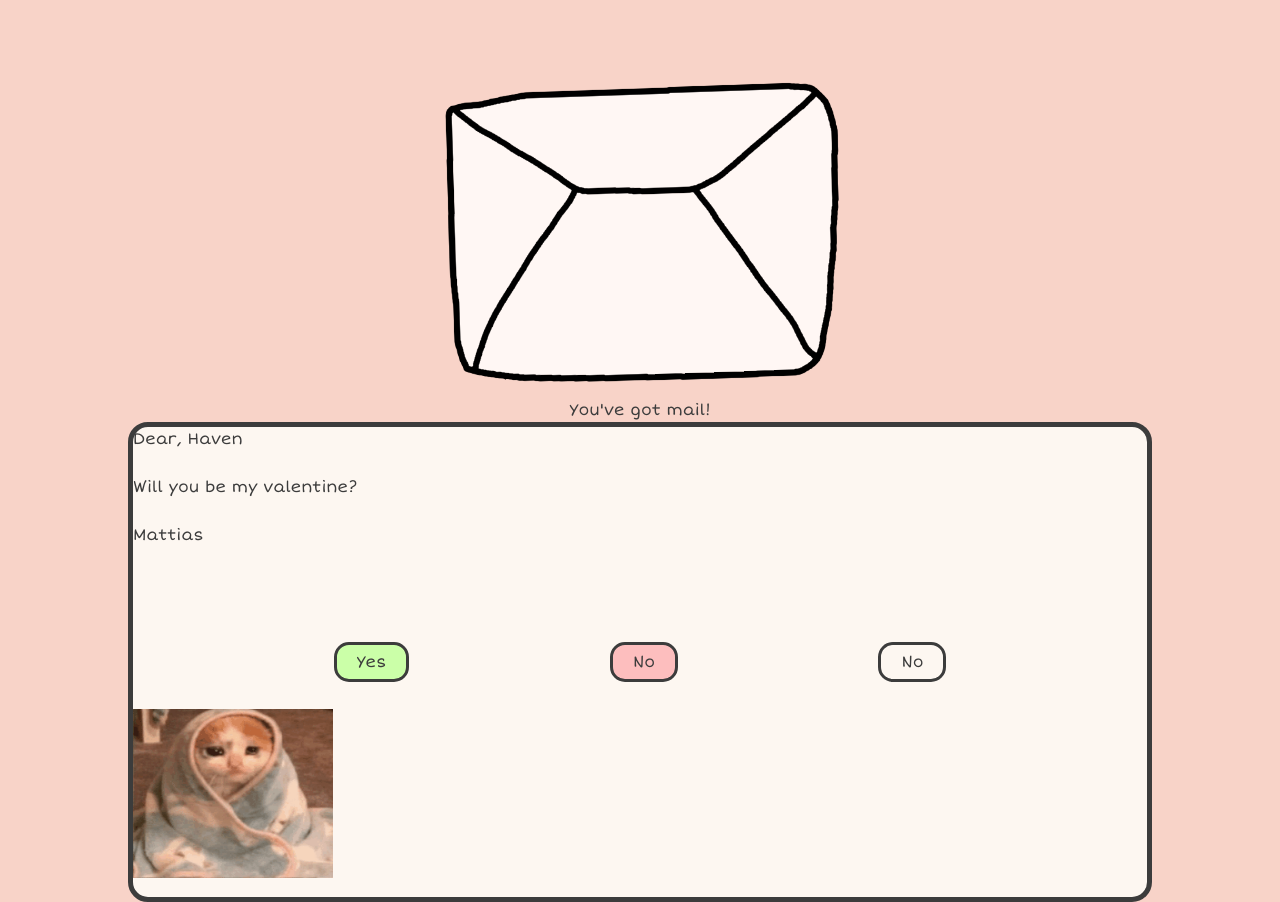
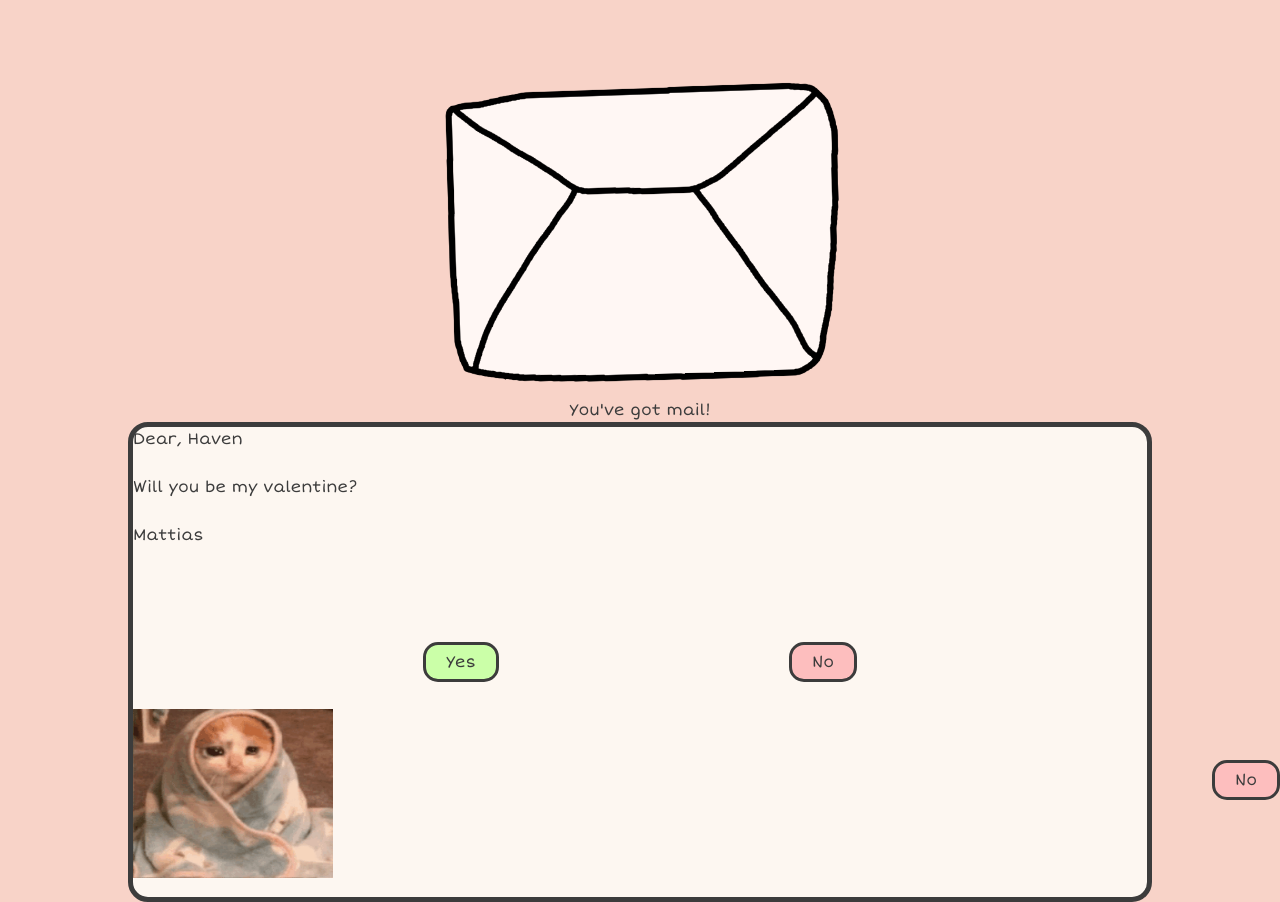
Before and after one commit to mattiaswong6/valentine, a Next.js app in the folder frontend/: page / in a window 1280 px wide. Built offline with nearby package versions, Linux system fonts and the light colour scheme.

Commit message:
removed element listener

```diff
--- a/frontend/src/app/page.tsx
+++ b/frontend/src/app/page.tsx
@@ -8,6 +8,7 @@ export default function Home() {
   const [isYes, setIsYes] = useState(false);
   const [isNoClicked, setIsNoClicked] = useState(false);
 
+  const [position, setPosition] = useState({x: 0, y: 0});
   const [sizeX, setSizeX] = useState(5); // Initial size in rem
   const [sizeY, setSizeY] = useState(20); // Initial size in rem
 
@@ -26,19 +27,15 @@ export default function Home() {
   }
 
   const handleNoClick = () => {
-    const x = Math.floor(Math.random()*300)+1;
-    const y = Math.floor(Math.random()*400)+1;
+    setPosition({
+      x: Math.floor(Math.random()*300)+1,
+      y: Math.floor(Math.random()*400)+1
+    })
+
     setIsNoClicked(true);
-
-    const linkElement = document.querySelector('#no');
-    linkElement.style.position = 'absolute';
-    linkElement.style.right = `${x}px`;
-    linkElement.style.bottom = `${y}px`;
 
     setSizeX((prev) => prev*2);
     setSizeY((prev) => prev*1.5);
-    const linkYesElement = document.querySelector('#yes');
-    linkYesElement.style.padding = `${sizeX}px ${sizeY}px`;
 
     setCurrentIndex((prevIndex) => (prevIndex + 1) % noImages.length);
   };
@@ -84,16 +81,22 @@ export default function Home() {
             <div className="yesno">
               <a id="yes"
                   onClick={handleYes}
+                  style={{ padding: `${sizeX}px ${sizeY}px` }}
               >
                 Yes
               </a>
               <a
-                id="no"
-                className={`no ${isNoClicked ? 'absolute-position' : ''}`}
-                onClick={handleNoClick}>
+                className={`no ${isNoClicked ? 'absolute-position' : 'hidden'}`}
+                onClick={handleNoClick}
+                style={{
+                  position: `absolute`,
+                  right: `${position.x}px`,
+                  bottom: `${position.y}px`,
+                }}>
                 No
               </a>
-              <a className={` ${isNoClicked ? 'invisible' : 'hidden'}`}>
+              <a className={`no ${isNoClicked ? 'hidden' : ''}`}
+                  onClick={handleNoClick}>
                 No
               </a>
             </div>
```
